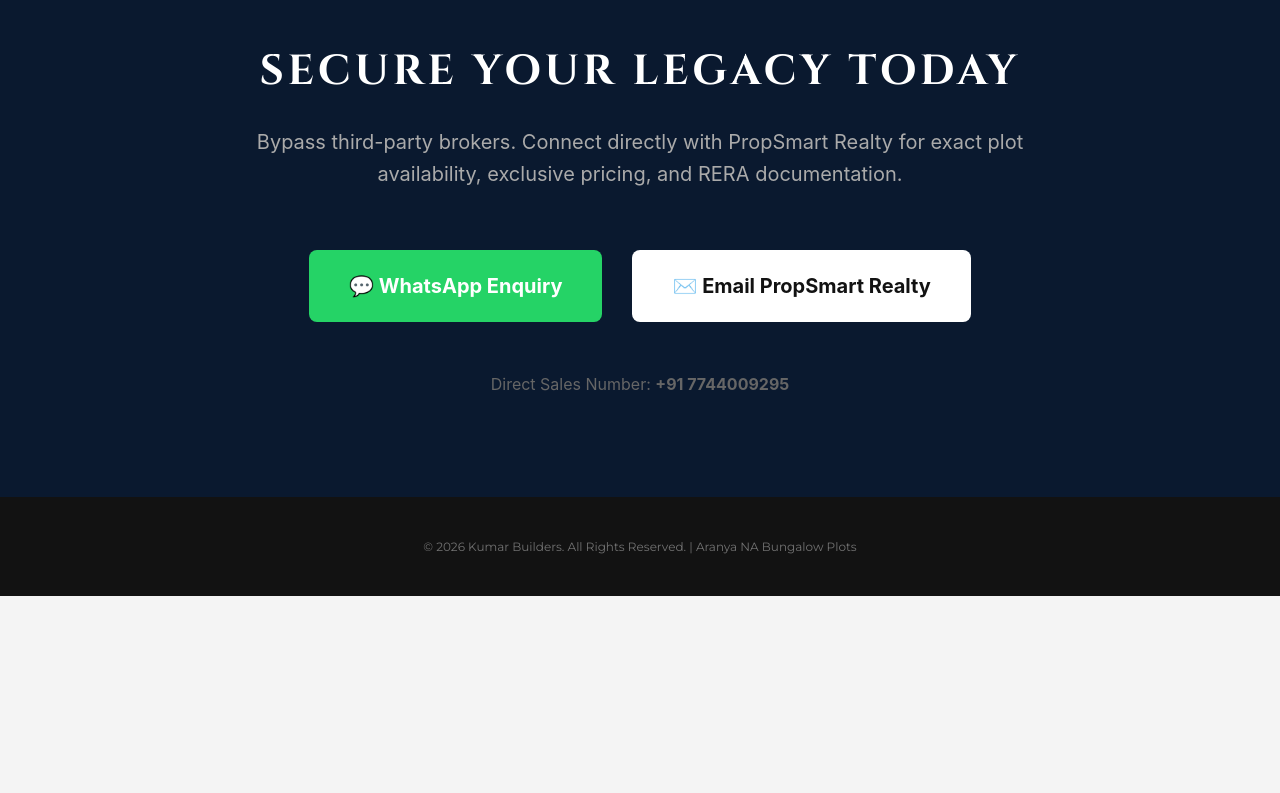
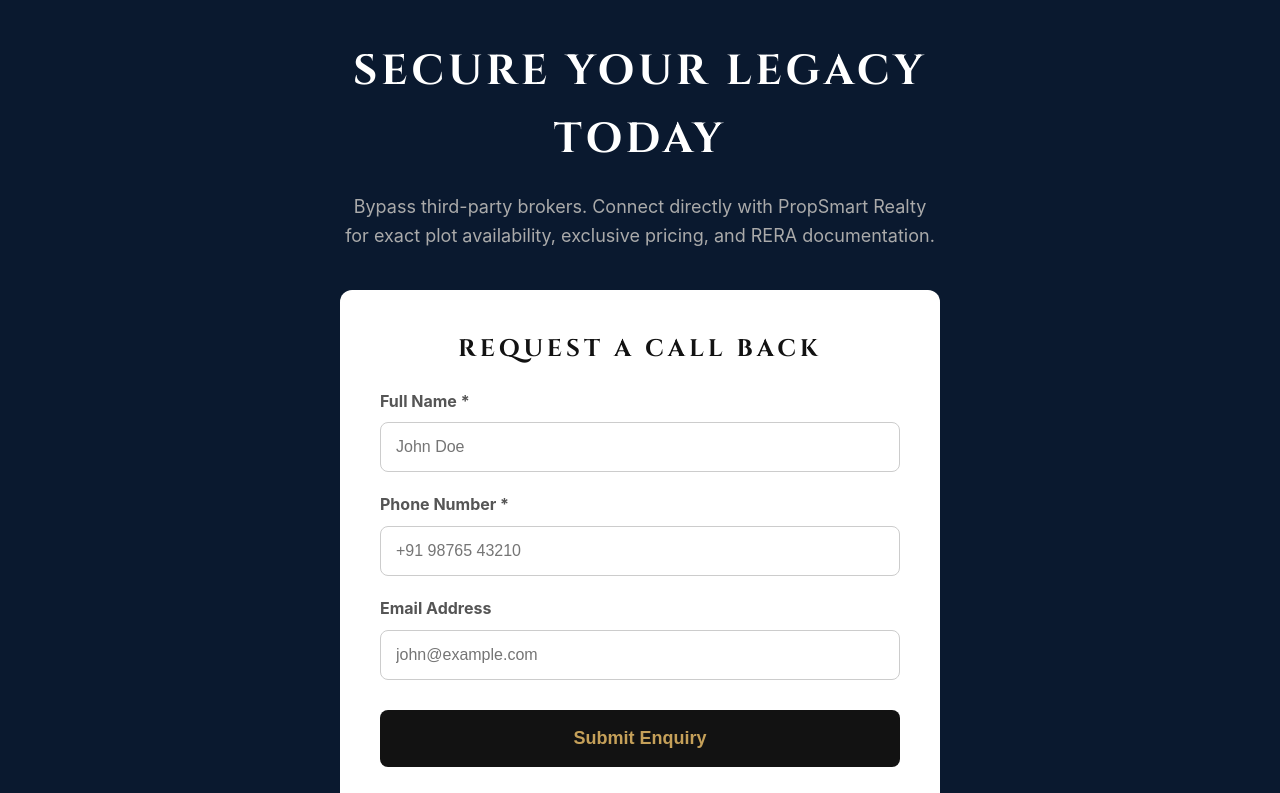
Before and after one commit to vetroconstructions-arch/kumararanya, a Next.js app: page / in a window 1280 px wide. Shown: the part 1520-2313 px from the top of the page. Before the commit the page ends 2116 px from the top, so only its background shows below. Built offline with nearby package versions, Linux system fonts and the light colour scheme.

Commit message:
First-Party Lead Automation: On-Page Enquiry Form & Nodemailer API

```diff
--- /dev/null
+++ b/app/api/enquiry/route.js
@@ -0,0 +1,54 @@
+import nodemailer from 'nodemailer';
+
+export async function POST(req) {
+  try {
+    const { name, phone, email, projectInterest } = await req.json();
+
+    if (!name || !phone) {
+      return new Response(JSON.stringify({ error: 'Name and Phone are required.' }), {
+        status: 400,
+        headers: { 'Content-Type': 'application/json' },
+      });
+    }
+
+    // Configure the SMTP Transporter
+    const transporter = nodemailer.createTransport({
+      service: 'gmail',
+      auth: {
+        user: process.env.EMAIL_USER,
+        pass: process.env.EMAIL_PASSWORD,
+      },
+    });
+
+    // Email Data
+    const mailOptions = {
+      from: `"Aranya Lead Capture" <${process.env.EMAIL_USER}>`,
+      to: 'propsmartrealty@gmail.com', // Direct destination
+      subject: `New Lead: ${name} - Aranya NA Bungalow Plots`,
+      text: `
+        New Enquiry from Aranya NA Plots Website:
+
+        Name: ${name}
+        Phone: ${phone}
+        Email: ${email || 'Not Provided'}
+        Project Interest: ${projectInterest || 'Aranya NA Bungalow Plots'}
+
+        This lead was securely generated via the PropSmart Realty First-Party Automation Engine.
+      `,
+    };
+
+    // Send the email
+    await transporter.sendMail(mailOptions);
+
+    return new Response(JSON.stringify({ success: true, message: 'Enquiry sent successfully.' }), {
+      status: 200,
+      headers: { 'Content-Type': 'application/json' },
+    });
+  } catch (error) {
+    console.error('SMTP Error:', error);
+    return new Response(JSON.stringify({ error: 'Failed to send enquiry. Please try again or use WhatsApp.' }), {
+      status: 500,
+      headers: { 'Content-Type': 'application/json' },
+    });
+  }
+}
--- a/app/page.js
+++ b/app/page.js
@@ -5,6 +5,10 @@
 export default function Home() {
   const [initialInvestment, setInitialInvestment] = useState(15000000); // 1.5 Cr
   const [years, setYears] = useState(5);
+
+  // Enquiry Form State
+  const [formData, setFormData] = useState({ name: '', phone: '', email: '' });
+  const [formStatus, setFormStatus] = useState('idle'); // idle, loading, success, error
   const cagr = 0.18; // 18% CAGR
 
   const projectedValue = initialInvestment * Math.pow((1 + cagr), years);
@@ -17,9 +21,27 @@
   const whatsappMessage = "Hello PropSmart Realty, I am highly interested in the Aranya NA Bungalow Plots project in Pune. Please share the brochure and pricing details.";
   const whatsappUrl = `https://wa.me/917744009295?text=${encodeURIComponent(whatsappMessage)}`;
 
-  const emailSubject = "Enquiry - Aranya NA Bungalow Plots";
-  const emailBody = "Hello PropSmart Realty,\n\nI am interested in the Aranya NA Bungalow Plots project in West Pune. Please contact me with more details.\n\nThank you.";
-  const emailUrl = `mailto:propsmartrealty@gmail.com?subject=${encodeURIComponent(emailSubject)}&body=${encodeURIComponent(emailBody)}`;
+  const handleEnquirySubmit = async (e) => {
+    e.preventDefault();
+    setFormStatus('loading');
+
+    try {
+      const res = await fetch('/api/enquiry', {
+        method: 'POST',
+        headers: { 'Content-Type': 'application/json' },
+        body: JSON.stringify({ ...formData, projectInterest: 'Aranya NA Bungalow Plots' })
+      });
+
+      if (res.ok) {
+        setFormStatus('success');
+        setFormData({ name: '', phone: '', email: '' });
+      } else {
+        setFormStatus('error');
+      }
+    } catch(err) {
+      setFormStatus('error');
+    }
+  };
 
   // Superlative Schema Injection
   const faqSchema = {
@@ -146,31 +168,50 @@
 
       {/* Direct Contact Hub */}
       <section id="contact" style={{ padding: '100px 20px', background: '#0a192f' }}>
-        <div style={{ maxWidth: '800px', margin: '0 auto', textAlign: 'center' }}>
+        <div style={{ maxWidth: '600px', margin: '0 auto', textAlign: 'center' }}>
           <h2 style={{ fontSize: '42px', color: 'white', marginBottom: '20px' }}>Secure Your Legacy Today</h2>
-          <p style={{ fontSize: '20px', color: '#aaa', marginBottom: '60px' }}>
+          <p style={{ fontSize: '18px', color: '#aaa', marginBottom: '40px' }}>
             Bypass third-party brokers. Connect directly with PropSmart Realty for exact plot availability, exclusive pricing, and RERA documentation.
           </p>
+
+          <form onSubmit={handleEnquirySubmit} style={{ background: 'white', padding: '40px', borderRadius: '12px', textAlign: 'left', marginBottom: '40px' }}>
+            <h3 style={{ fontSize: '24px', color: 'var(--primary)', marginBottom: '20px', textAlign: 'center' }}>Request a Call Back</h3>
+
+            <div style={{ marginBottom: '20px' }}>
+              <label style={{ display: 'block', marginBottom: '8px', color: '#555', fontWeight: 'bold' }}>Full Name *</label>
+              <input required type="text" value={formData.name} onChange={(e) => setFormData({...formData, name: e.target.value})} style={{ width: '100%', padding: '15px', borderRadius: '8px', border: '1px solid #ccc', fontSize: '16px' }} placeholder="John Doe" />
+            </div>
+
+            <div style={{ marginBottom: '20px' }}>
+              <label style={{ display: 'block', marginBottom: '8px', color: '#555', fontWeight: 'bold' }}>Phone Number *</label>
+              <input required type="tel" value={formData.phone} onChange={(e) => setFormData({...formData, phone: e.target.value})} style={{ width: '100%', padding: '15px', borderRadius: '8px', border: '1px solid #ccc', fontSize: '16px' }} placeholder="+91 98765 43210" />
+            </div>
+
+            <div style={{ marginBottom: '30px' }}>
+              <label style={{ display: 'block', marginBottom: '8px', color: '#555', fontWeight: 'bold' }}>Email Address</label>
+              <input type="email" value={formData.email} onChange={(e) => setFormData({...formData, email: e.target.value})} style={{ width: '100%', padding: '15px', borderRadius: '8px', border: '1px solid #ccc', fontSize: '16px' }} placeholder="john@example.com" />
+            </div>
+
+            <button disabled={formStatus === 'loading' || formStatus === 'success'} type="submit" style={{ width: '100%', padding: '18px', background: 'var(--primary)', color: 'var(--secondary)', fontSize: '18px', fontWeight: 'bold', border: 'none', borderRadius: '8px', cursor: formStatus === 'loading' ? 'not-allowed' : 'pointer', transition: 'all 0.3s' }}>
+              {formStatus === 'idle' && 'Submit Enquiry'}
+              {formStatus === 'loading' && 'Sending...'}
+              {formStatus === 'success' && '✓ Enquiry Sent Successfully'}
+              {formStatus === 'error' && 'Error. Try Again.'}
+            </button>
+
+            {formStatus === 'error' && <p style={{ color: 'red', marginTop: '15px', textAlign: 'center' }}>Failed to send. Please ensure SMTP credentials are set, or use WhatsApp below.</p>}
+          </form>
 
           <div style={{ display: 'flex', gap: '30px', justifyContent: 'center', flexWrap: 'wrap' }}>
             <a
               href={whatsappUrl}
               target="_blank"
               rel="noopener noreferrer"
-              style={{ padding: '20px 40px', background: '#25D366', color: 'white', textDecoration: 'none', fontSize: '20px', fontWeight: 'bold', borderRadius: '8px', display: 'flex', alignItems: 'center', gap: '10px', transition: 'transform 0.3s' }}
-              onMouseOver={(e) => e.currentTarget.style.transform = 'scale(1.05)'}
+              style={{ width: '100%', padding: '20px 40px', background: '#25D366', color: 'white', textDecoration: 'none', fontSize: '20px', fontWeight: 'bold', borderRadius: '8px', display: 'flex', alignItems: 'center', justifyContent: 'center', gap: '10px', transition: 'transform 0.3s' }}
+              onMouseOver={(e) => e.currentTarget.style.transform = 'scale(1.02)'}
               onMouseOut={(e) => e.currentTarget.style.transform = 'scale(1)'}
             >
-              💬 WhatsApp Enquiry
-            </a>
-
-            <a
-              href={emailUrl}
-              style={{ padding: '20px 40px', background: 'white', color: 'var(--primary)', textDecoration: 'none', fontSize: '20px', fontWeight: 'bold', borderRadius: '8px', display: 'flex', alignItems: 'center', gap: '10px', transition: 'transform 0.3s' }}
-              onMouseOver={(e) => e.currentTarget.style.transform = 'scale(1.05)'}
-              onMouseOut={(e) => e.currentTarget.style.transform = 'scale(1)'}
-            >
-              ✉️ Email PropSmart Realty
+              💬 Instant WhatsApp Enquiry
             </a>
           </div>
 
--- a/package.json
+++ b/package.json
@@ -12,6 +12,7 @@
     "@gsap/react": "^2.1.2",
     "gsap": "^3.15.0",
     "next": "16.2.9",
+    "nodemailer": "^8.0.11",
     "react": "19.2.4",
     "react-dom": "19.2.4"
   },
```
Also changed, not shown: 1 other file (tests, documents, lock files or other folders).
